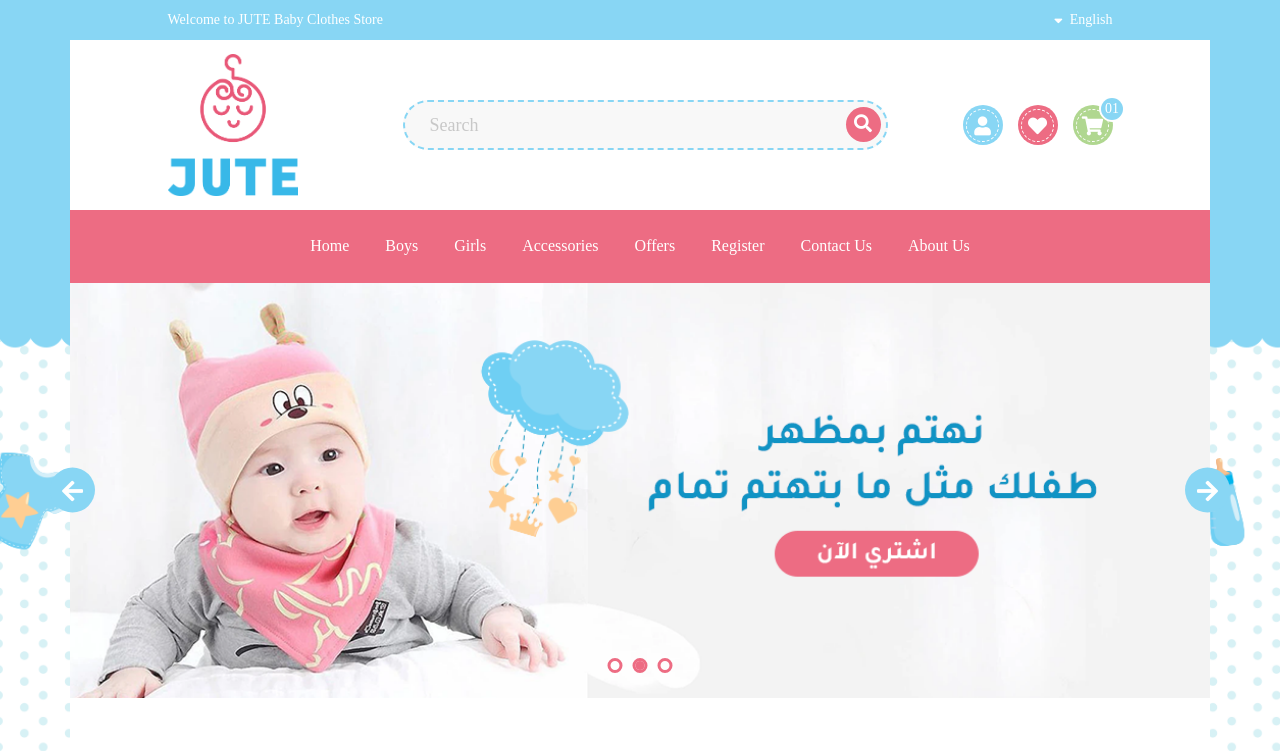
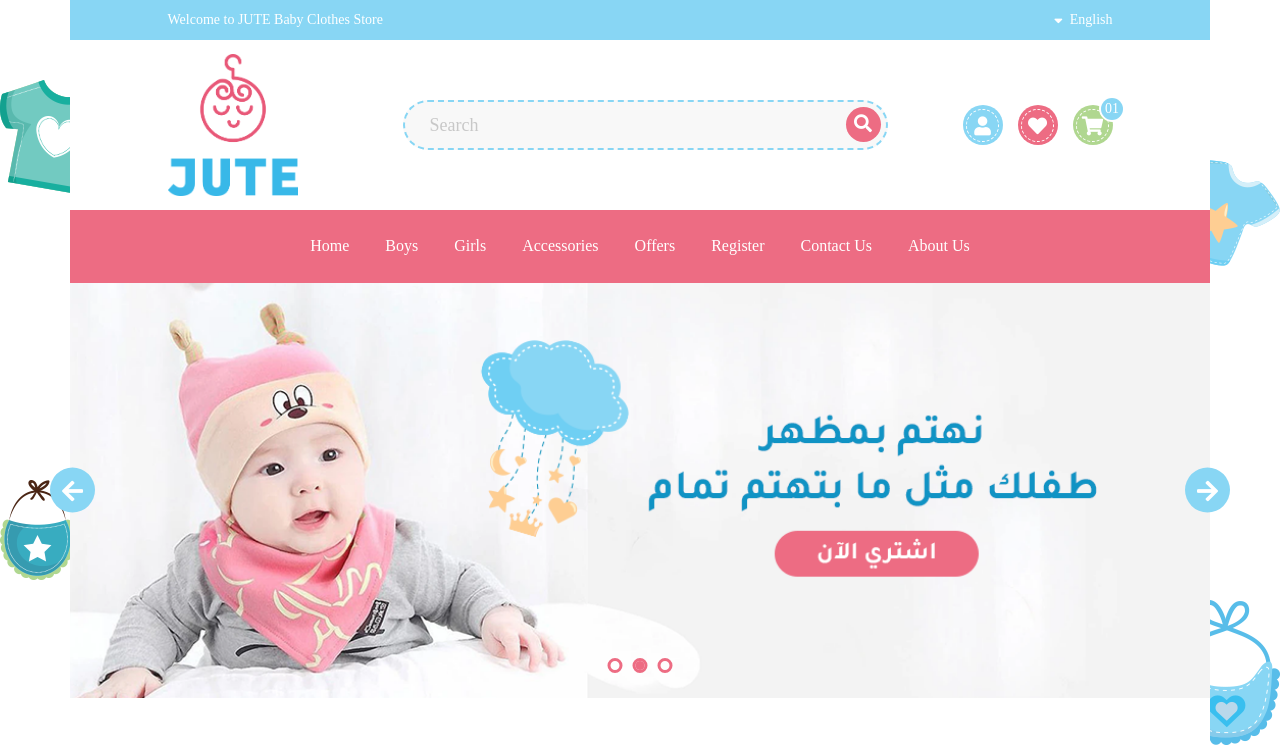
Before and after one commit to MohamedAmmar96/JUTE-Store, a plain HTML site: page index-en.html in a window 1280 px wide. Shown: the top 751 px of the page. Drawn offline with Linux system fonts and the light colour scheme; a web font is replaced by a local one.

Commit message:
Edit in page and footer background

```diff
--- a/css/main.css
+++ b/css/main.css
@@ -5,8 +5,8 @@
     body {
         font-family: 'Tajawal', sans-serif;
         width: 100%;
-        background: url(../images/backgrounds/body-background.png) no-repeat top center;
-        background-size: contain;
+        /* background: url(../images/backgrounds/body-background.png) no-repeat top center;
+        background-size: contain; */
     }
 
     .overflow {
@@ -46,10 +46,63 @@
         margin-right: auto;
         padding: 0 30px;
     }
+
+    .r2 {
+        position: fixed;
+        right: 0;
+        top: 10%;
+        z-index: -1;
+    }
+
+    html[dir=ltr] .r2 {
+        right: auto;
+        left: 0;
+    }
+
+    .r1 {
+        position: fixed;
+        right: 0;
+        top: 60%;
+        z-index: -1;
+    }
+
+    html[dir=ltr] .r1 {
+        right: auto;
+        left: 0;
+    }
+
+    .l2 {
+        position: fixed;
+        left: 0;
+        top: 20%;
+        z-index: -1;
+    }
+
+    html[dir=ltr] .l2 {
+        left: auto;
+        right: 0;
+    }
+
+    .l1 {
+        position: fixed;
+        left: 0;
+        top: 75%;
+        z-index: -1;
+    }
+
+    html[dir=ltr] .l1 {
+        left: auto;
+        right: 0;
+    }
     /*==================================================================================
                                     Main Styles
     ==================================================================================*/
     /***************************** Header Section Start ***************************/
+
+    .top-bar {
+        background-color: #88d6f4;
+        padding: 0 5px;
+    }
 
     .top-bar-content {
         display: flex;
@@ -1359,10 +1412,10 @@
     /***************************** Footer Section Start ***************************/
 
     .footer {
-        background: url(../images/backgrounds/footer2.png) no-repeat;
-        background-size: cover;
-        min-height: 480px;
-        padding-top: 80px;
+        background: url(../images/backgrounds/battern3.png) repeat;
+        background-size: contain;
+        padding-top: 60px;
+        z-index: 99;
     }
 
     .footer-content {
--- a/index-en.html
+++ b/index-en.html
@@ -21,6 +21,10 @@
 </head>
 
 <body>
+    <img class="r2" src="images/backgrounds/r2.png">
+    <img class="r1" src="images/backgrounds/r1.png">
+    <img class="l2" src="images/backgrounds/l2.png">
+    <img class="l1" src="images/backgrounds/l1.png">
     <!--------------------------------------- Header Start -------------------------------------->
     <div class="container">
         <div class="mo-header">
```
Also changed, not shown: index.html (+4 -0 lines), images/backgrounds/battern1.png (added), images/backgrounds/battern2.png (added), images/backgrounds/battern3.png (added), images/backgrounds/l1.png (added), images/backgrounds/l2.png (added), images/backgrounds/r1.png (added), images/backgrounds/r2.png (added).
